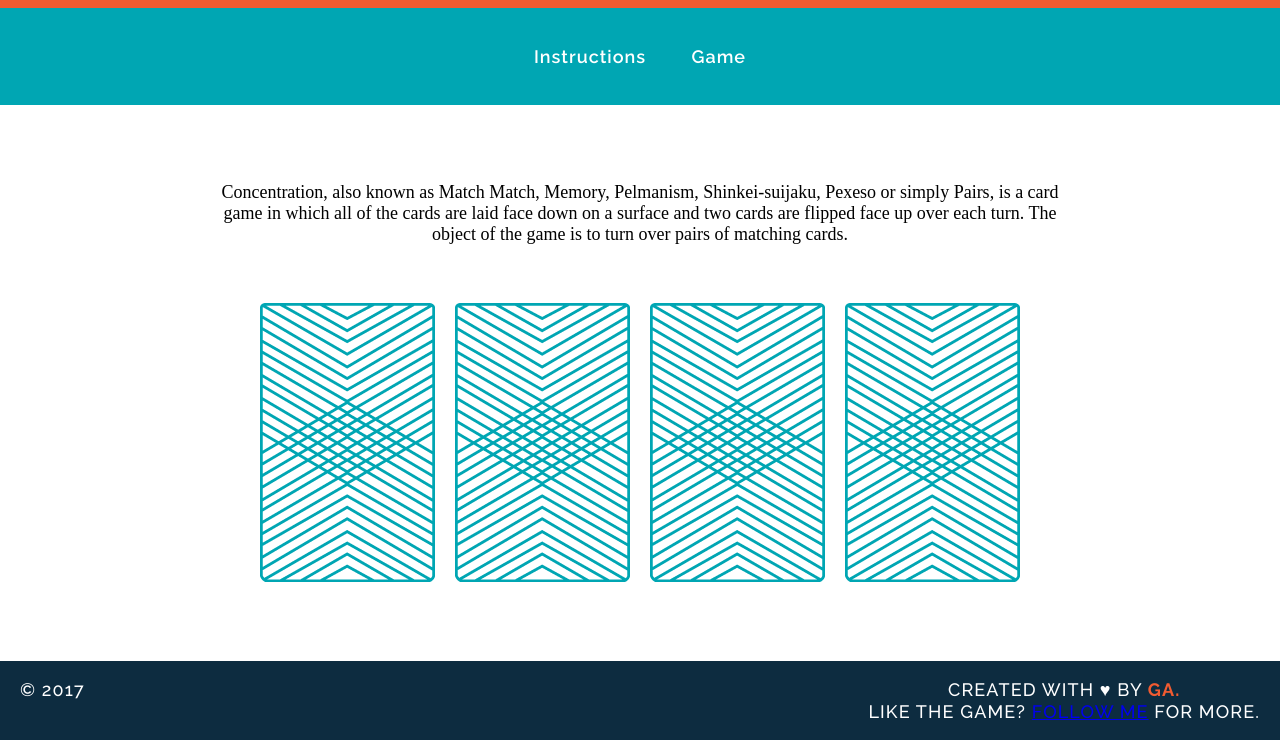
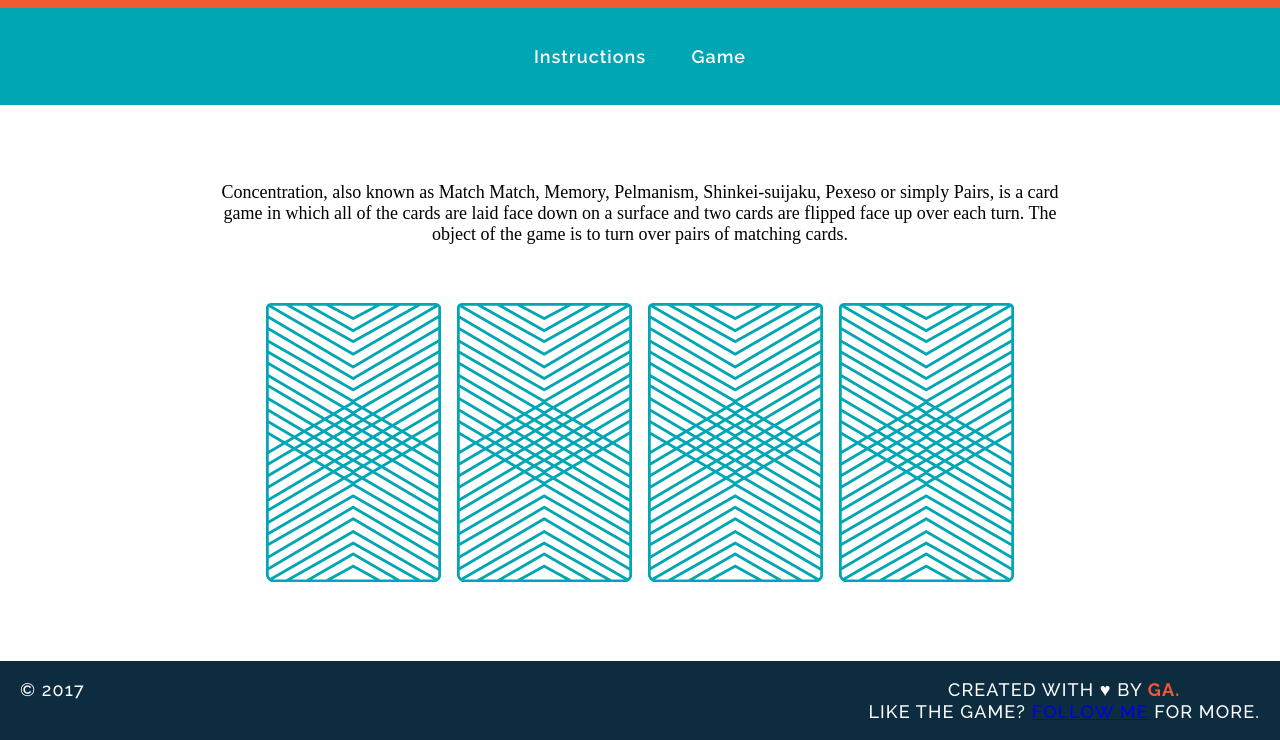
Before and after one commit to jrrouse88/wdi-fundamentals-memorygame, a plain HTML site: page index.html in a window 1280 px wide. Shown: the part 105-845 px from the top of the page. Drawn offline with Linux system fonts and the light colour scheme; a web font is replaced by a local one.

Commit message:
created game logic

```diff
--- a/index.html
+++ b/index.html
@@ -17,12 +17,8 @@
 
 		<p>Concentration, also known as Match Match, Memory, Pelmanism, Shinkei-suijaku, Pexeso or simply Pairs, is a card game in which all of the cards are laid face down on a surface and two cards are flipped face up over each turn. The object of the game is to turn over pairs of matching cards.</p>
 
-		<div>
-			<img src="images/back.png" alt="Queen of Diamonds">
-			<img src="images/back.png" alt="Queen of Hearts">
-			<img src="images/back.png" alt="King of Diamonds">
-			<img src="images/back.png" alt="King of Hearts">
-		</div>
+		<div id="game-board" class="board clearfix"></div>
+
 	</main>
 	<footer class="clearfix">
 		<p class="copyright">&copy; 2017</p>
--- a/js/main.js
+++ b/js/main.js
@@ -30,13 +30,23 @@ var checkForMatch = function() {
 		}
 	}
 }
-var flipCard = function(cardId) {
+var flipCard = function() {
+	var cardId = this.getAttribute('data-id');
 	console.log("User flipped " + cards[cardId].rank);
 	cardsInPlay.push(cards[cardId].rank);
 	console.log(cards[cardId].cardImage);
 	console.log(cards[cardId].suit);
+	this.setAttribute('src', cards[cardId].cardImage);
 	checkForMatch();
 }
 
-flipCard(2);
-flipCard(3);
+var createBoard = function() {
+	for (var i = 0; i < cards.length; i++) {
+		var cardElement = document.createElement('img');
+		cardElement.setAttribute('src', 'images/back.png');
+		cardElement.setAttribute('data-id', i);
+		cardElement.addEventListener('click', flipCard);
+		document.getElementById('game-board').appendChild(cardElement);
+	}
+}
+createBoard();
```
